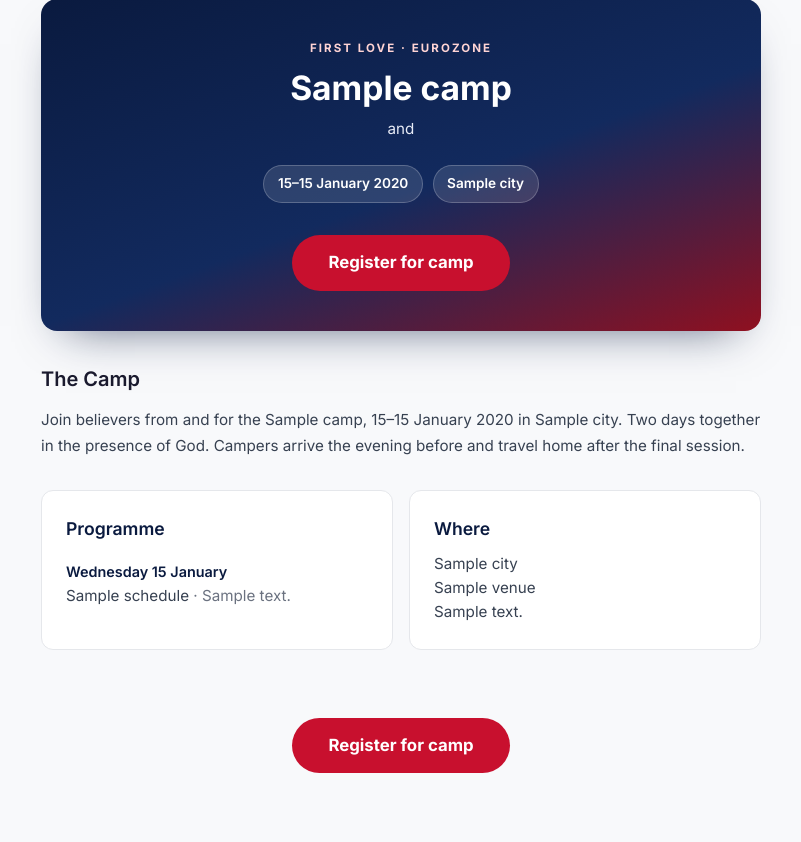
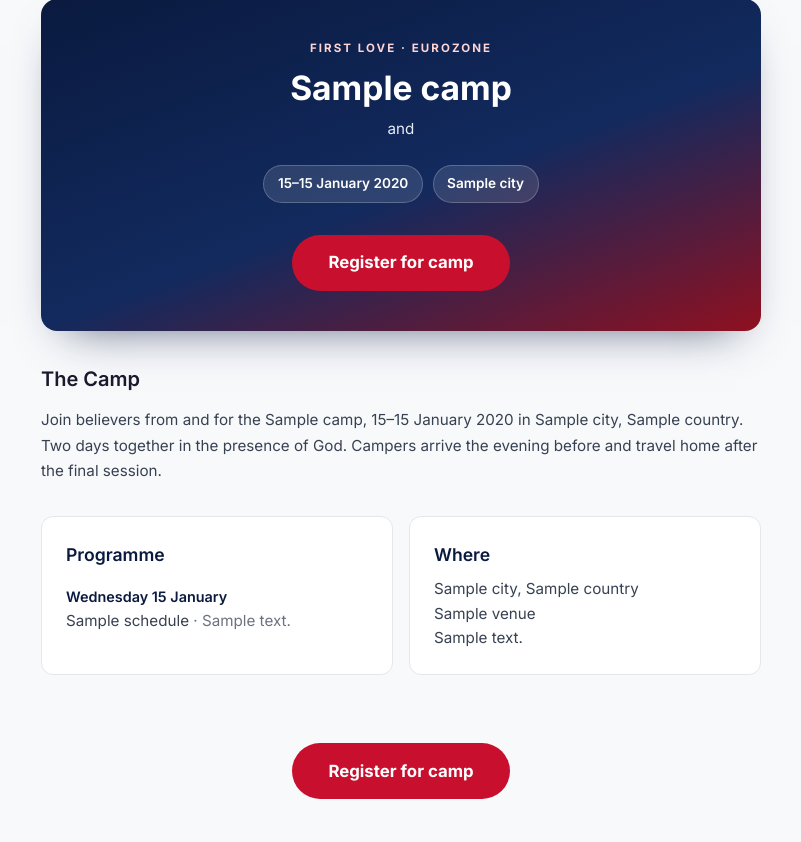
Before and after one commit to First-Love-London-Devs/flock, a Laravel app: template resources/views/camp-landing.blade.php in a window 1280 px wide. Shown: the part 114-956 px from the top of the page, without its empty margins (239-1040 px from the left). Run offline with Laravel 10, Linux system fonts and the light colour scheme; the template is opened without the code that fills it: most values are stand-ins (such as "Sample title", 1, 10 or a date in 2020).

Commit message:
feat(camp): Copenhagen Camp is held in Dijon, France
Location per Godwin: the camp keeps its name (after the organising
church) but takes place in Dijon. Hero badge, intro and the Where card
now say Dijon, France; venue/address still to follow.

Co-Authored-By: Claude Fable 5.1 <noreply@anthropic.com>
Claude-Session: https://claude.ai/code/session_012HVUwk3MgMqfALHvJSh5jT

```diff
--- a/app/Http/Controllers/Web/CampRegistrationController.php
+++ b/app/Http/Controllers/Web/CampRegistrationController.php
@@ -68,8 +68,9 @@ class CampRegistrationController extends Controller
     {
         return [
             'slug' => 'copenhagen-2026',
-            'name' => 'Copenhagen Camp',
-            'city' => 'Copenhagen',
+            'name' => 'Copenhagen Camp',  // named after the organising church; held in Dijon
+            'city' => 'Dijon',
+            'country' => 'France',
             'venue' => null,    // to be announced
             'address' => null,
             'start_date' => '2026-12-03',
--- a/resources/views/camp-landing.blade.php
+++ b/resources/views/camp-landing.blade.php
@@ -63,7 +63,7 @@
     <div class="section">
         <h2>The Camp</h2>
         <p>Join believers from {{ $churchSentence }} for the {{ $camp['name'] }},
-           {{ $dateLabel }} in {{ $camp['city'] }}. Two days together in the presence of God.
+           {{ $dateLabel }} in {{ $camp['city'] }}, {{ $camp['country'] }}. Two days together in the presence of God.
            Campers arrive the evening before and travel home after the final session.</p>
     </div>
 
@@ -81,7 +81,7 @@
         </div>
         <div class="card">
             <h3>Where</h3>
-            <p>{{ $camp['city'] }}</p>
+            <p>{{ $camp['city'] }}, {{ $camp['country'] }}</p>
             @if ($camp['venue'])
                 <p>{{ $camp['venue'] }}<br>{{ $camp['address'] }}</p>
             @else
```
Also changed, not shown: tests/Feature/CampRegistrationTest.php (+5 -1 lines).
